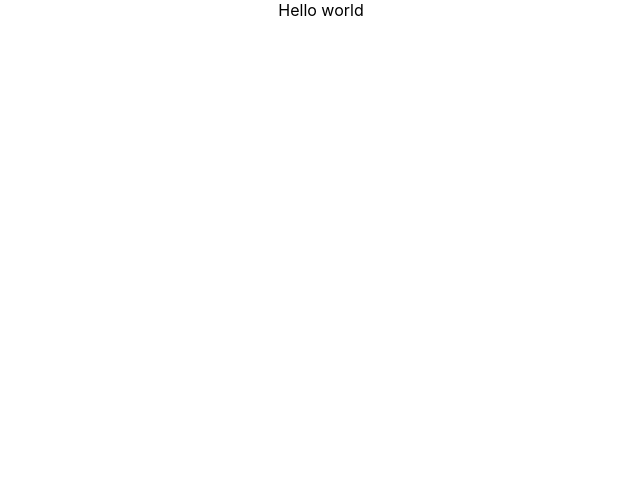
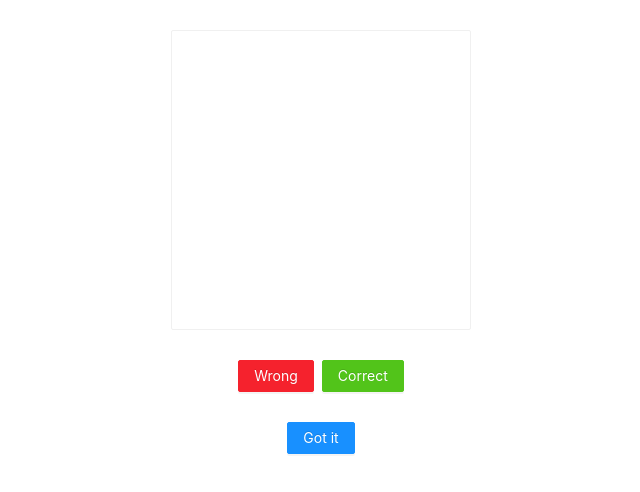
Before and after one commit to bluenote10/mini-mental-math, a React (Create React App) app: page / in a window 1280 px wide. Shown: the top 492 px of the page, without its empty margins (319-959 px from the left). Built offline with nearby package versions, Linux system fonts and the light colour scheme.

Commit message:
first draft

```diff
--- a/package.json
+++ b/package.json
@@ -3,6 +3,7 @@
   "version": "0.1.0",
   "private": true,
   "dependencies": {
+    "@emotion/styled": "^11.8.1",
     "@testing-library/jest-dom": "^5.16.4",
     "@testing-library/react": "^13.2.0",
     "@testing-library/user-event": "^13.5.0",
@@ -10,6 +11,7 @@
     "@types/node": "^16.11.36",
     "@types/react": "^18.0.9",
     "@types/react-dom": "^18.0.5",
+    "antd": "^4.20.6",
     "react": "^18.1.0",
     "react-dom": "^18.1.0",
     "react-scripts": "5.0.1",
--- a/src/App.css
+++ /dev/null
@@ -1,38 +0,0 @@
-.App {
-  text-align: center;
-}
-
-.App-logo {
-  height: 40vmin;
-  pointer-events: none;
-}
-
-@media (prefers-reduced-motion: no-preference) {
-  .App-logo {
-    animation: App-logo-spin infinite 20s linear;
-  }
-}
-
-.App-header {
-  background-color: #282c34;
-  min-height: 100vh;
-  display: flex;
-  flex-direction: column;
-  align-items: center;
-  justify-content: center;
-  font-size: calc(10px + 2vmin);
-  color: white;
-}
-
-.App-link {
-  color: #61dafb;
-}
-
-@keyframes App-logo-spin {
-  from {
-    transform: rotate(0deg);
-  }
-  to {
-    transform: rotate(360deg);
-  }
-}
--- a/src/App.tsx
+++ b/src/App.tsx
@@ -1,8 +1,24 @@
-import React from "react";
-import "./App.css";
+import { Button, Space } from "antd";
+import { Card } from "antd";
+import { ButtonGreen, ButtonRed, Center } from "./helper_components";
 
 function App() {
-  return <div className="App">Hello world</div>;
+  return (
+    <div style={{ maxWidth: 800, margin: "0 auto" }}>
+      <Center style={{ marginTop: 30 }}>
+        <Card style={{ width: 300, height: 300 }}></Card>
+      </Center>
+      <Center style={{ marginTop: 30 }}>
+        <Space>
+          <ButtonRed>Wrong</ButtonRed>
+          <ButtonGreen>Correct</ButtonGreen>
+        </Space>
+      </Center>
+      <Center style={{ marginTop: 30 }}>
+        <Button type="primary">Got it</Button>
+      </Center>
+    </div>
+  );
 }
 
 export default App;
--- /dev/null
+++ b/src/helper_components.tsx
@@ -0,0 +1,53 @@
+import styled from "@emotion/styled";
+import { Button } from "antd";
+
+type GenericProps = {
+  children: React.ReactNode;
+  style?: React.CSSProperties;
+};
+
+export function Center({ children, style }: GenericProps) {
+  return (
+    <div style={{ ...style, display: "flex", justifyContent: "center" }}>
+      {children}
+    </div>
+  );
+}
+
+// https://stackoverflow.com/questions/55717479/how-to-pass-props-to-a-styled-component-in-emotion-using-typescript
+const ButtonWrapper = styled.div<{ color: string }>`
+  .ant-btn-primary {
+    background-color: ${(props) => props.color};
+    border-color: ${(props) => props.color};
+  }
+`;
+
+// Antd colors:
+// https://ant.design/docs/spec/colors
+
+const RED = "#f5222d";
+const GREEN = "#52c41a";
+
+// Note that modifying the color of Antd Buttons is a bit awkward, because it needs to set
+// two colors internally, and modifying the class requires a wrapper div:
+// https://stackoverflow.com/questions/56718231/is-there-a-way-to-change-antd-internal-buttons-color
+
+export function ButtonRed({ children, style }: GenericProps) {
+  return (
+    <ButtonWrapper color={RED}>
+      <Button type="primary" style={{ ...style }}>
+        {children}
+      </Button>
+    </ButtonWrapper>
+  );
+}
+
+export function ButtonGreen({ children, style }: GenericProps) {
+  return (
+    <ButtonWrapper color={GREEN}>
+      <Button type="primary" style={{ ...style }}>
+        {children}
+      </Button>
+    </ButtonWrapper>
+  );
+}
--- a/src/index.css
+++ b/src/index.css
@@ -1,13 +1,15 @@
+@import "~antd/dist/antd.css";
+
 body {
   margin: 0;
-  font-family: -apple-system, BlinkMacSystemFont, 'Segoe UI', 'Roboto', 'Oxygen',
-    'Ubuntu', 'Cantarell', 'Fira Sans', 'Droid Sans', 'Helvetica Neue',
+  font-family: -apple-system, BlinkMacSystemFont, "Segoe UI", "Roboto", "Oxygen",
+    "Ubuntu", "Cantarell", "Fira Sans", "Droid Sans", "Helvetica Neue",
     sans-serif;
   -webkit-font-smoothing: antialiased;
   -moz-osx-font-smoothing: grayscale;
 }
 
 code {
-  font-family: source-code-pro, Menlo, Monaco, Consolas, 'Courier New',
+  font-family: source-code-pro, Menlo, Monaco, Consolas, "Courier New",
     monospace;
 }
```
Also changed, not shown: 1 other file (tests, documents, lock files or other folders).
